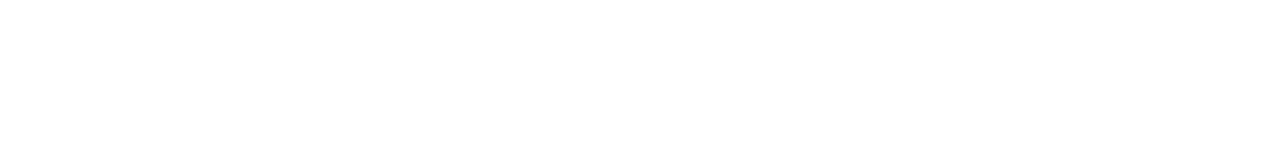
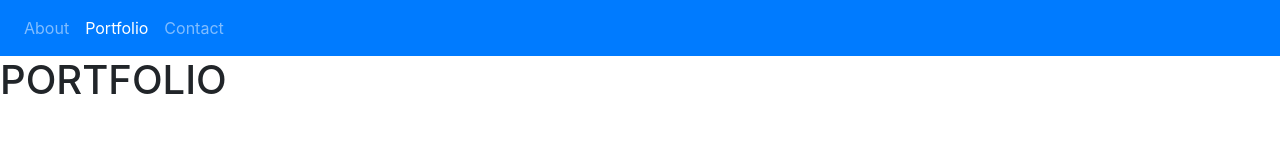
Before and after one commit to emelanson/Homework-week-2, a plain HTML site: page portfolio.html in a window 1280 px wide. Drawn offline with nearby package versions, Linux system fonts and the light colour scheme.

Commit message:
Created functional navbar and linked pages

```diff
--- a/portfolio.html
+++ b/portfolio.html
@@ -8,10 +8,24 @@
     <!-- Bootstrap CSS -->
     <link rel="stylesheet" href="https://stackpath.bootstrapcdn.com/bootstrap/4.5.2/css/bootstrap.min.css" integrity="sha384-JcKb8q3iqJ61gNV9KGb8thSsNjpSL0n8PARn9HuZOnIxN0hoP+VmmDGMN5t9UJ0Z" crossorigin="anonymous">
 
-    <title>Portfolio/title>
+    <title>Portfolio</title>
   </head>
   <body>
-    <h1>Hello, world!</h1>
+    <header>
+        <nav class="navbar navbar-expand-lg navbar-dark bg-primary">
+            <ul class="navbar-nav">
+                <li class="nav-item">
+                    <a class="nav-link" href="index.html">About</a>
+                </li>
+                <li class="nav-item active">
+                    <a class="nav-link" href="#">Portfolio<span class="sr-only">(current)</span></a>
+                </li>
+                <li class="nav-item">
+                    <a class="nav-link" href="contact.html">Contact</a>
+                </li>
+          </nav>
+    </header>
+    <h1>PORTFOLIO</h1>
 
     <!-- Optional JavaScript -->
     <!-- jQuery first, then Popper.js, then Bootstrap JS -->
```
Also changed, not shown: contact.html (+15 -1 lines), index.html (+14 -0 lines).
